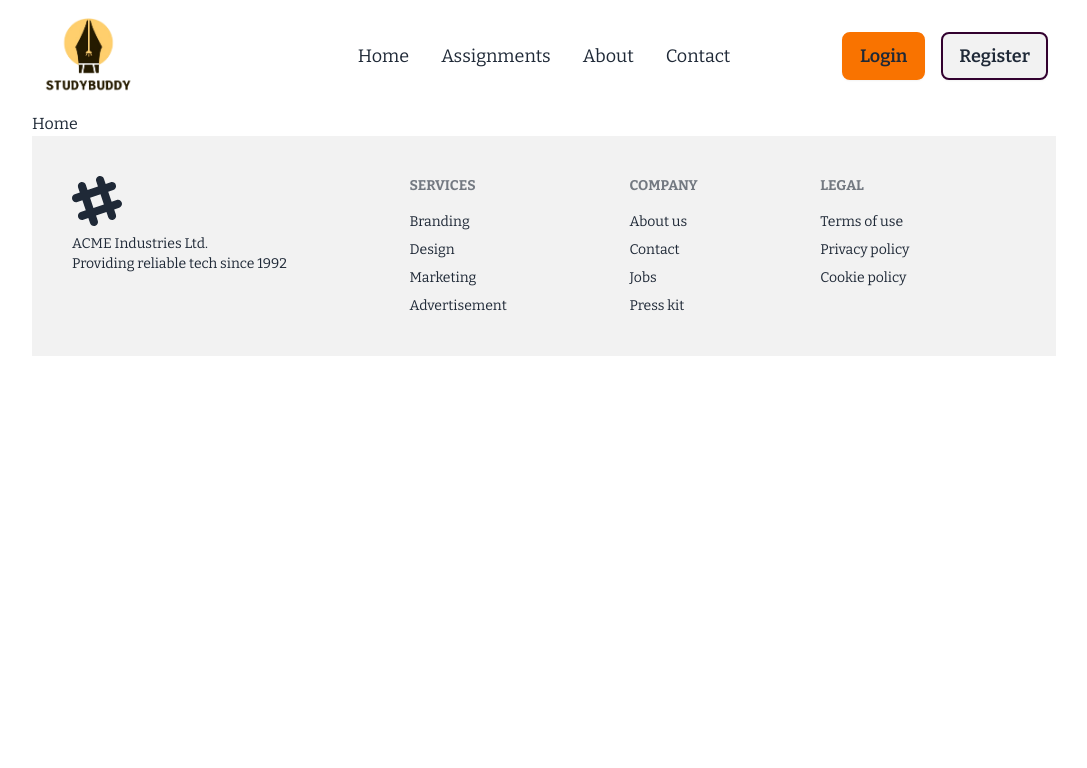
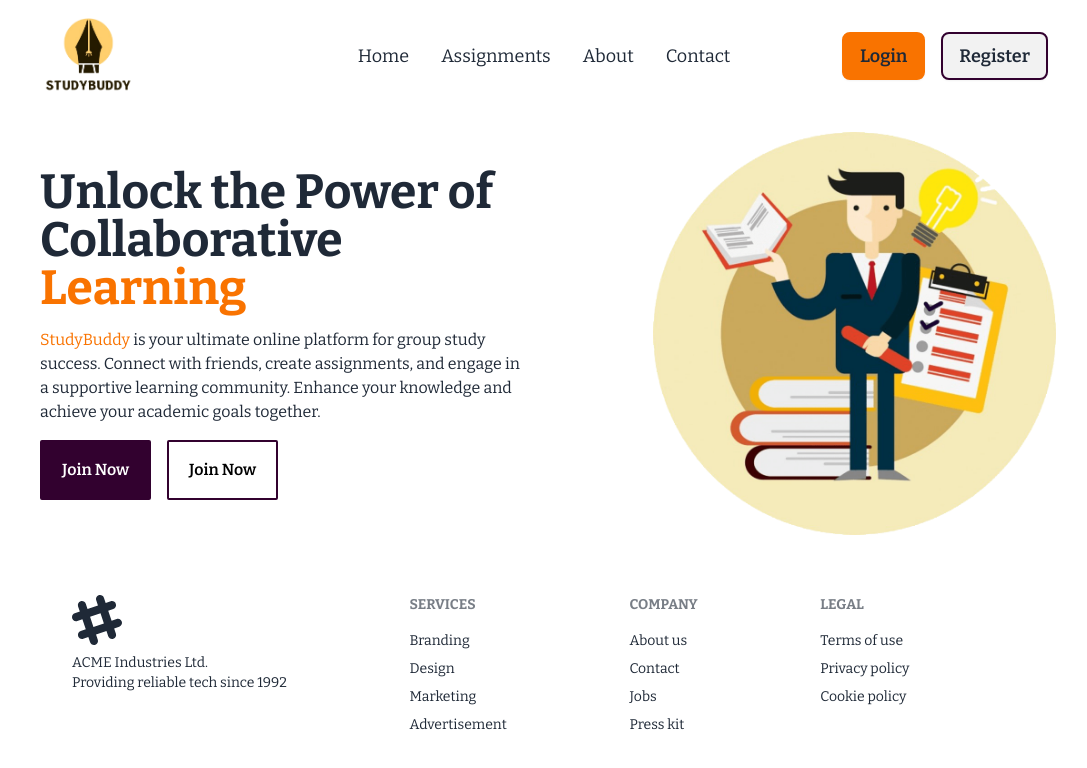
Before and after one commit to nawfs254/studdy-buddy-client, a React (Vite) app: page / in a window 1280 px wide. Shown: the top 768 px of the page, without its empty margins (96-1183 px from the left). Built offline with nearby package versions, Linux system fonts and the light colour scheme.

Commit message:
added banner

```diff
--- a/src/Components/Footer.jsx
+++ b/src/Components/Footer.jsx
@@ -1,6 +1,6 @@
 const Footer = () => {
     return (
-        <footer className="footer p-10 bg-base-200 text-base-content">
+        <footer className="footer p-10 text-base-content">
             <aside>
                 <svg width="50" height="50" viewBox="0 0 24 24" xmlns="http://www.w3.org/2000/svg" fillRule="evenodd" clipRule="evenodd" className="fill-current"><path d="M22.672 15.226l-2.432.811.841 2.515c.33 1.019-.209 2.127-1.23 2.456-1.15.325-2.148-.321-2.463-1.226l-.84-2.518-5.013 1.677.84 2.517c.391 1.203-.434 2.542-1.831 2.542-.88 0-1.601-.564-1.86-1.314l-.842-2.516-2.431.809c-1.135.328-2.145-.317-2.463-1.229-.329-1.018.211-2.127 1.231-2.456l2.432-.809-1.621-4.823-2.432.808c-1.355.384-2.558-.59-2.558-1.839 0-.817.509-1.582 1.327-1.846l2.433-.809-.842-2.515c-.33-1.02.211-2.129 1.232-2.458 1.02-.329 2.13.209 2.461 1.229l.842 2.515 5.011-1.677-.839-2.517c-.403-1.238.484-2.553 1.843-2.553.819 0 1.585.509 1.85 1.326l.841 2.517 2.431-.81c1.02-.33 2.131.211 2.461 1.229.332 1.018-.21 2.126-1.23 2.456l-2.433.809 1.622 4.823 2.433-.809c1.242-.401 2.557.484 2.557 1.838 0 .819-.51 1.583-1.328 1.847m-8.992-6.428l-5.01 1.675 1.619 4.828 5.011-1.674-1.62-4.829z"></path></svg>
                 <p>ACME Industries Ltd.<br />Providing reliable tech since 1992</p>
--- /dev/null
+++ b/src/Pages/Home/Banner.jsx
@@ -0,0 +1,26 @@
+import { Link } from "react-router-dom";
+import bannerImg from "../../assets/images/banner.png"
+
+const Banner = () => {
+    return (
+        <div className="flex flex-col lg:flex-row gap-4 items-center my-5">
+            <div className="text-content w-full lg:w-1/2 space-y-4 text-center lg:text-left p-2">
+                <h1 className="text-3xl md:text-5xl font-bold">Unlock the Power of Collaborative <span className="text-orange">Learning</span></h1>
+                <p><span className="text-orange">StudyBuddy</span> is your ultimate online platform for group study success. Connect with friends, create assignments, and engage in a supportive learning community. Enhance your knowledge and achieve your academic goals together.</p>
+
+                <div className="flex gap-4 justify-center lg:justify-start">
+                    <Link to="/login" className="bg-purple text-white font-semibold px-5 py-4 rounded-sm border-2 border-purple hover:bg-transparent hover:text-black hover:border-2 transition">Join Now</Link>
+
+                    <Link to="/login" className="bg-transparent text-black font-semibold px-5 py-4 rounded-sm border-purple border-2 hover:bg-purple hover:text-white hover:border-2 transition">Join Now</Link>
+
+                </div>
+            </div>
+
+            <div className="image w-full lg:w-1/2 flex justify-center lg:justify-end">
+                <img src={bannerImg} alt="" className="w-4/5"/>
+            </div>
+        </div>
+    );
+};
+
+export default Banner;
--- a/src/Pages/Home/Home.jsx
+++ b/src/Pages/Home/Home.jsx
@@ -1,7 +1,9 @@
+import Banner from "./Banner";
+
 const Home = () => {
     return (
         <div>
-            Home
+            <Banner></Banner>
         </div>
     );
 };
```
Also changed, not shown: .eslintrc.cjs, src/assets/images/banner.png (added).
